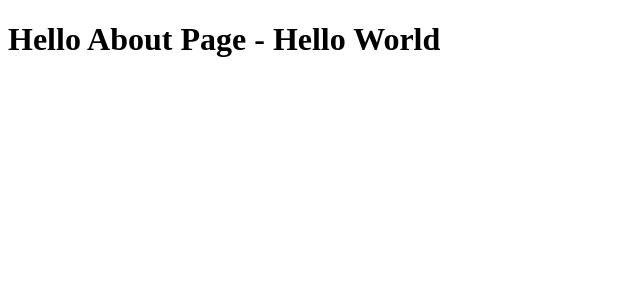
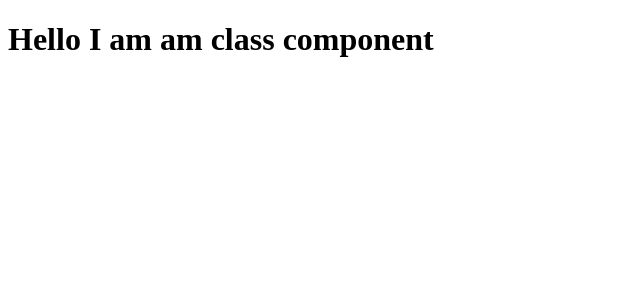
Before and after one commit to DTFsquad/florin-portfolio, a Next.js app: page /about in a window 1280 px wide. Shown: the top 300 px of the page, without its empty margins (0-640 px from the left). Built offline with nearby package versions, Linux system fonts and the light colour scheme.

Commit message:
writing as a class  declaration

```diff
--- a/pages/about.js
+++ b/pages/about.js
@@ -1,12 +1,12 @@
 import React from 'react'
 
 // functional component - arrow function
-const About = () => {
-    const message = 'Hello World'
-    return (
-        <h1> Hello About Page - {message}</h1>
-    )
-}
+// const About = () => {
+//     const message = 'Hello World'
+//     return (
+//         <h1> Hello About Page - {message}</h1>
+//     )
+// }
 
 // const About = () => {
 //     const message = 'Hello World'
@@ -20,4 +20,13 @@
 //     )
 // }
 
+class About extends React.Component {
+
+    render() {
+        return (
+            <h1>Hello I am am class component</h1>
+        )
+    }
+}
+
 export default About
```
